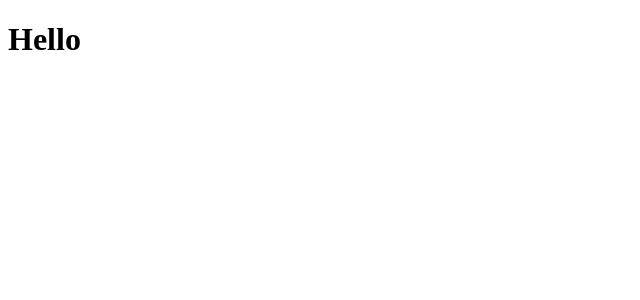
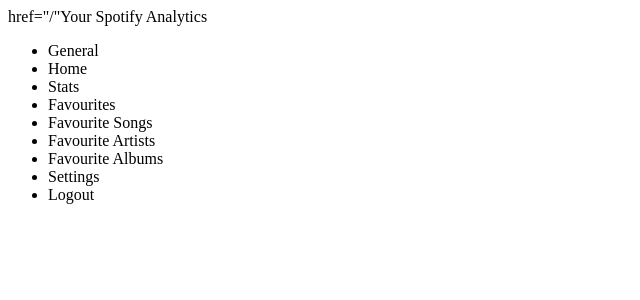
Before and after one commit to Pabz-10/Analytics-App, a React (Vite) app: page / in a window 1280 px wide. Shown: the top 300 px of the page, without its empty margins (0-640 px from the left). Built offline with nearby package versions, Linux system fonts and the light colour scheme.

Commit message:
Added routes to app componenet, need to do links and style navbar tomorrow

```diff
--- a/index.html
+++ b/index.html
@@ -3,6 +3,11 @@
   <head>
     <meta charset="UTF-8" />
     <link rel="stylesheet" href="style.css" />
+    <link
+      rel="stylesheet"
+      href="https://fonts.googleapis.com/css?family=Roboto:300,400,500,700&display=swap"
+    />
+
   </head>
   <body>
     <div id="root"></div>
--- a/package.json
+++ b/package.json
@@ -10,8 +10,12 @@
     "preview": "vite preview"
   },
   "dependencies": {
+    "@emotion/react": "^11.11.1",
+    "@emotion/styled": "^11.11.0",
+    "@mui/material": "^5.14.2",
     "react": "^18.2.0",
-    "react-dom": "^18.2.0"
+    "react-dom": "^18.2.0",
+    "react-router-dom": "^6.14.2"
   },
   "devDependencies": {
     "@types/react": "^18.2.15",
--- a/src/App.jsx
+++ b/src/App.jsx
@@ -1,8 +1,25 @@
+import { Route, Routes } from "react-router-dom"
+import NavBar from "./components/NavBar"
+import Home from "./pages/home";
+import Stats from "./pages/Stats";
+import Songs from "./pages/Favourites/Songs";
+import Artists from "./pages/Favourites/Artists";
+import Albums from "./pages/Favourites/Albums";
+
+
 function App() {
   return (
-  <h1>Hello</h1>
-  )
-
-}
+    <div>
+      <NavBar />
+      <Routes>
+        <Route path="/" element={<Home />}/>
+        <Route path="/stats" element={<Stats />}/>
+        <Route path="/Favourites/Songs" element={<Songs />} />
+        <Route path="/Favourites/Artists" element={<Artists />} />
+        <Route path="/Favourites/Albums" element={<Albums />}/>
+      </Routes>
+    </div>
+  );
+};
 
 export default App
--- /dev/null
+++ b/src/components/NavBar.jsx
@@ -0,0 +1,24 @@
+import { Link } from "react-router-dom";
+
+export default function NavBar(){
+    return (
+        <nav className="NavBar">
+            <a> href="/"Your Spotify Analytics</a>
+            <ul>
+
+                <li className="NavBar--titles">General</li>
+                <li><a>Home</a></li>
+                <li><a>Stats</a></li>
+
+                <li className="NavBar--titles">Favourites</li>
+                <li><a>Favourite Songs</a></li>
+                <li><a>Favourite Artists</a></li>
+                <li><a>Favourite Albums</a></li>
+
+                <li className="NavBar--titles">Settings</li>
+                <li><a>Logout</a></li>
+
+            </ul>
+        </nav>
+    );
+};
--- /dev/null
+++ b/src/components/SearchBar.jsx
@@ -0,0 +1,4 @@
+
+export default function SearchBar(){
+
+}
--- a/src/main.jsx
+++ b/src/main.jsx
@@ -1,10 +1,13 @@
 import React from 'react'
 import ReactDOM from 'react-dom/client'
 import App from './App.jsx'
+import { BrowserRouter } from 'react-router-dom'
 
 
 ReactDOM.createRoot(document.getElementById('root')).render(
   <React.StrictMode>
-    <App />
+    <BrowserRouter>
+      <App />
+    </BrowserRouter>
   </React.StrictMode>,
 )
--- /dev/null
+++ b/src/pages/Favourites/Albums.jsx
@@ -0,0 +1,3 @@
+export default function Albums(){
+
+}
--- /dev/null
+++ b/src/pages/Favourites/Artists.jsx
@@ -0,0 +1 @@
+export default function Artists(){};
--- /dev/null
+++ b/src/pages/Favourites/Songs.jsx
@@ -0,0 +1 @@
+export default function Songs(){};
--- /dev/null
+++ b/src/pages/Home.jsx
@@ -0,0 +1,3 @@
+export default function Home(){
+
+}
--- /dev/null
+++ b/src/pages/Stats.jsx
@@ -0,0 +1,3 @@
+export default function Stats(){
+
+}
```
Also changed, not shown: 1 other file (tests, documents, lock files or other folders).
